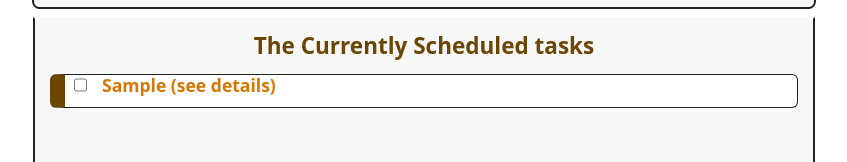
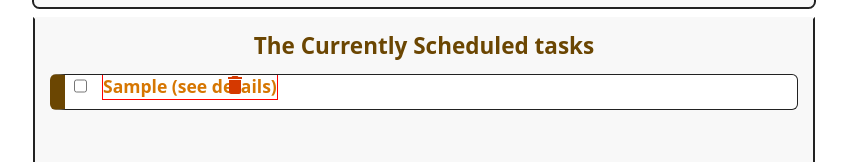
Before and after one commit to WaithakaGuru/CleanFlow-TaskManager, a React (Vite) app: page / in a window 1280 px wide. Both pictures are taken after typing "Sample", "Sample" into the empty fields and a click on the button "Add Task". Shown: the part 424-586 px from the top of the page, without its empty margins (216-1063 px from the left). Built offline with nearby package versions, Linux system fonts and the light colour scheme.

Commit message:
Add a Task-delete icon

```diff
--- a/src/components/Task.jsx
+++ b/src/components/Task.jsx
@@ -1,3 +1,4 @@
+import { MdDelete } from "react-icons/md";
 export default function Task({...items}){
   return(
      <>
@@ -5,7 +6,7 @@ export default function Task({...items}){
         <summary>
           <div className="task-meta">
             <input type="checkbox" name="" id="" />
-            <h3>{items.taskTitle} <span> (see details)</span></h3>
+            <h3>{items.taskTitle} <span> (see details)</span><MdDelete className="delete-icon"/></h3>
           </div>
         </summary>
         <span className="task-description">
--- a/src/tasks.css
+++ b/src/tasks.css
@@ -182,11 +182,25 @@ form .add-task{
   top: 0;
   background-color: #fff;
   z-index: 9;
+  width: 100%;
+}
+
+.tasks-container .task summary h3{
+  position: relative;
+  border: 1px solid red ;
+  min-width: full;
 }
 
 .task-meta{
-   display: flex;
+  display: flex;
   gap: 1rem;
+}
+
+.delete-icon{
+  position: absolute;
+  right: 2rem;
+  color: rgb(213, 57, 0);
+  font-size: 1.6rem;
 }
 
 .tasks-container .task span.task-description{
```
